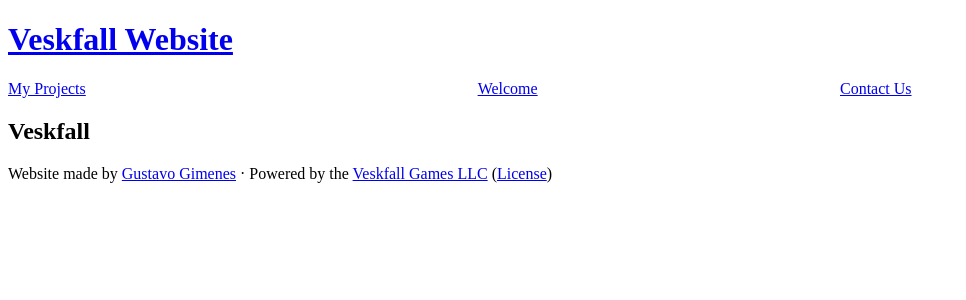
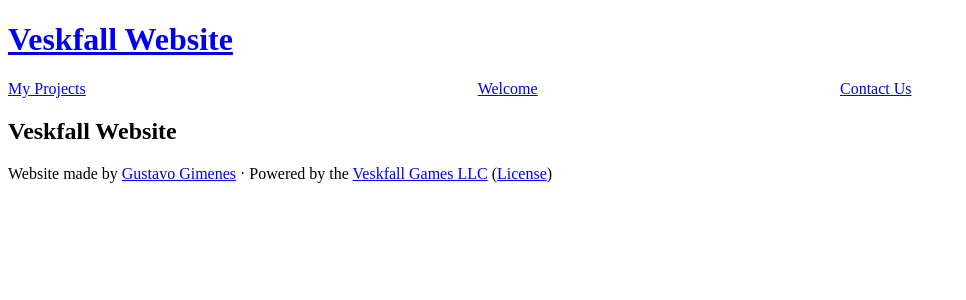
Before and after one commit to Gustavo-Gimenes/Website-Veskfall, a Jekyll site: the page built from index.html, in a window 1280 px wide. Shown: the top 300 px of the page, without its empty margins (0-966 px from the left). Built offline with Jekyll 4.4.1, drawn with Linux system fonts in a browser that asks for light colours; the list of posts is cut into pages by our own code.

Commit message:
Update index.html

```diff
--- a/index.html
+++ b/index.html
@@ -1,4 +1,4 @@
 ---
 layout: default
 ---
-<h2>Veskfall</h2>
+<h2>Veskfall Website</h2>
```
